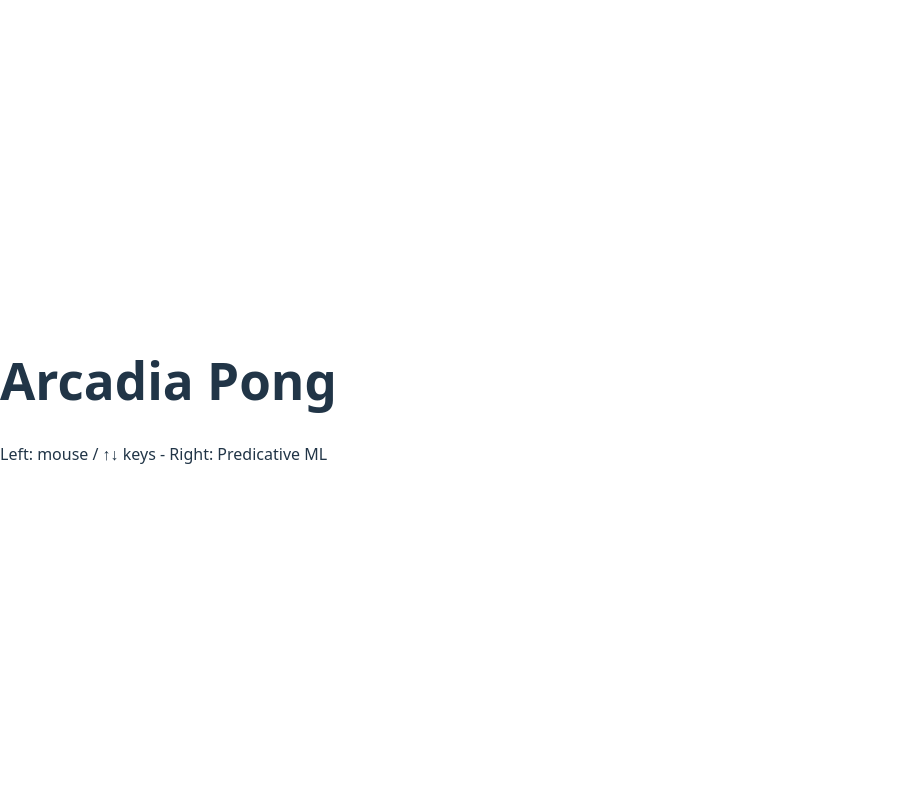
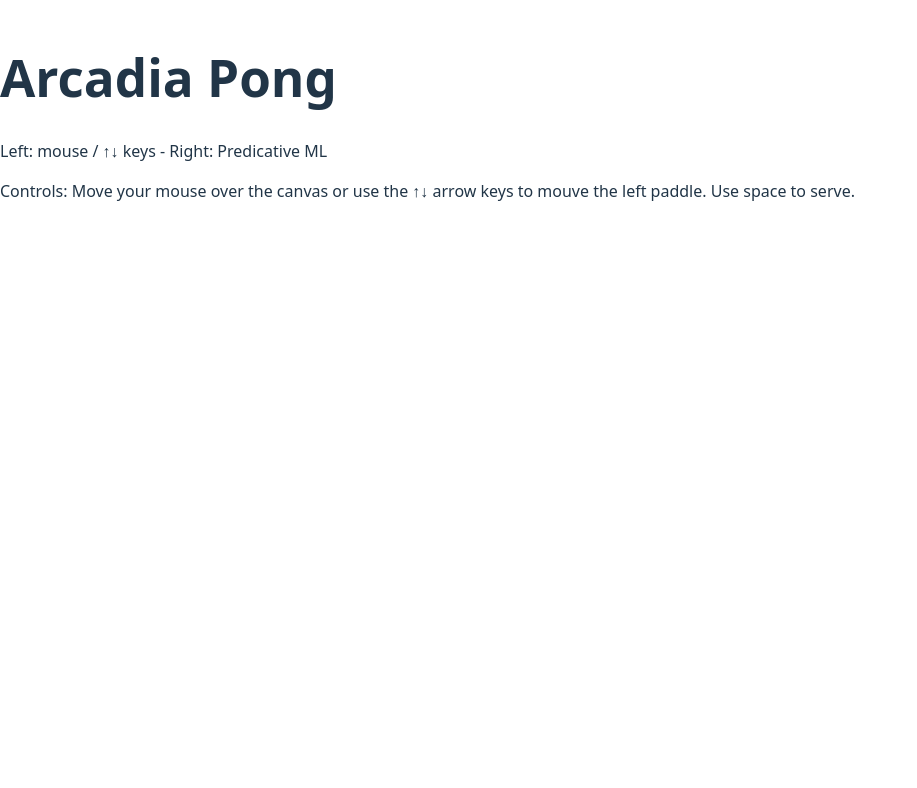
Before and after one commit to DarkAyleid17/Pong, a website built with Vite: page index.html in a window 1280 px wide. Shown: the whole page, without its empty margins (0-917 px from the left). Built offline with nearby package versions, Linux system fonts and the light colour scheme.

Commit message:
wip: Add controls docs

```diff
--- a/index.html
+++ b/index.html
@@ -13,6 +13,13 @@
       <header class="topbar">
         <h1 class="title">Arcadia Pong</h1>
         <p class="subtitle">Left: mouse / ↑↓ keys - Right: Predicative ML</p>
+        <p class="controls">Controls: Move your mouse over the canvas or use the ↑↓ arrow keys to mouve the left paddle. Use space to serve.</p>
       </header>
+
+      <main class="main">
+        <canvas id="game" width="900" height="560"></canvas>
+      </main>
+
+      <script type="module" src="/src/main.ts"></script>
   </body>
 </html>
```
Also changed, not shown: 1 other file.
